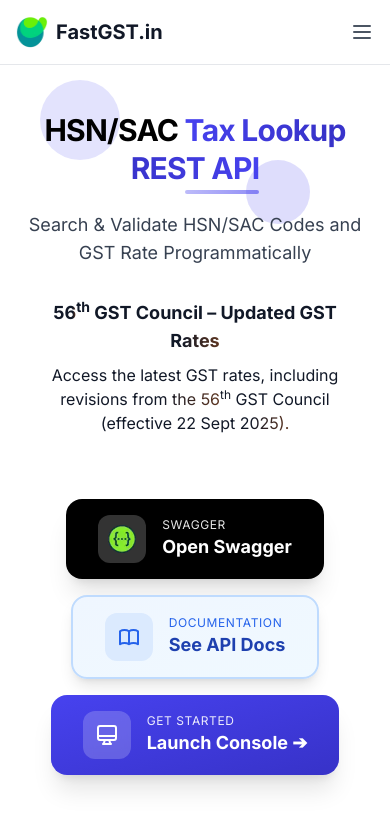
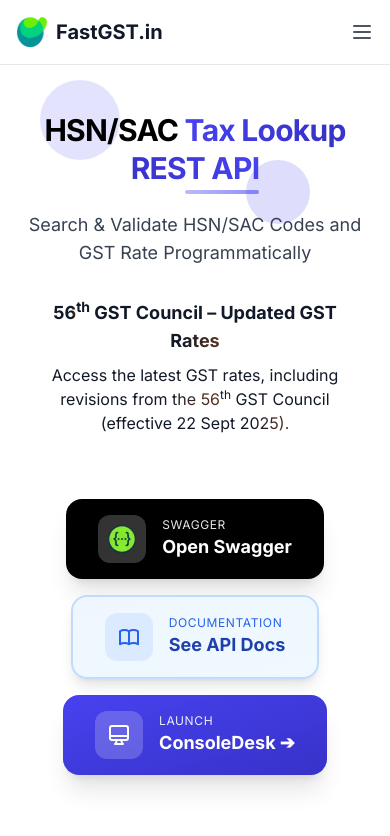
Before and after one commit to fastgst/www.fastgst.in, an Eleventy site: page src/index.njk in a window 390 px wide. Shown: the top 836 px of the page. Built offline with nearby package versions, Linux system fonts and the light colour scheme; Eleventy itself is replaced by a stand-in of ours; files that its build step writes are made by us from their sources; no server answers.

Commit message:
fix - Website updates to ConsoleDesk

```diff
--- a/src/404.html
+++ b/src/404.html
@@ -116,7 +116,7 @@
                 <div class="hidden md:flex items-center space-x-8">
                     <a href="index.html" class="text-gray-600 hover:text-primary-500 transition-colors">Home</a>
                     <a href="https://docs.taxlookupapi.fastgst.in/documentations/index.html" target="_blank" class="text-gray-600 hover:text-primary-500 transition-colors">Documentation</a>
-                    <a href="https://console.fastgst.in/login" target="_blank" class="text-gray-600 hover:text-primary-500 transition-colors">Console</a>
+                    <a href="https://console.fastgst.in/marketplace/tax-lookup-api" target="_blank" class="text-gray-600 hover:text-primary-500 transition-colors">ConsoleDesk</a>
                     <a href="contact.html" class="text-gray-600 hover:text-primary-500 transition-colors">Contact</a>
                 </div>
             </div>
@@ -204,8 +204,8 @@
                         <p class="text-gray-600 mb-4">
                             Access your API keys, monitor usage, and manage your account.
                         </p>
-                        <a href="https://console.fastgst.in/login" target="_blank" class="inline-block bg-primary-500 text-white px-6 py-2 rounded-lg font-semibold hover:bg-primary-600 transition-colors">
-                            Console
+                        <a href="https://console.fastgst.in/marketplace/tax-lookup-api" target="_blank" class="inline-block bg-primary-500 text-white px-6 py-2 rounded-lg font-semibold hover:bg-primary-600 transition-colors">
+                            ConsoleDesk
                         </a>
                     </div>
 
@@ -273,7 +273,7 @@
                         Powering GST-compliant invoicing for India with smart APIs and seamless integration.
                     </p>
                     <div class="flex space-x-4">
-                        <a href="https://console.fastgst.in/login" target="_blank" class="text-gray-400 hover:text-white transition-colors">Console</a>
+                        <a href="https://console.fastgst.in/marketplace/tax-lookup-api" target="_blank" class="text-gray-400 hover:text-white transition-colors">ConsoleDesk</a>
                         <a href="https://api.taxlookup.fastgst.in/swagger/index.html" target="_blank" class="text-gray-400 hover:text-white transition-colors">API & Swagger</a>
                         <a href="https://docs.taxlookupapi.fastgst.in/documentations/index.html" target="_blank" class="text-gray-400 hover:text-white transition-colors">API Documentation</a>
                     </div>
@@ -381,7 +381,7 @@
             } else if (href && href.includes('api.taxlookup.fastgst.in/swagger')) {
                 sendNotification('Swagger Visit', 'Someone opened Swagger');
             } else if (href && href.includes('console.fastgst.in')) {
-                sendNotification('Console Visit', 'Someone opened Console');
+                sendNotification('ConsoleDesk Visit', 'Someone opened ConsoleDesk');
             }
         });
 
--- a/src/_data/faq.json
+++ b/src/_data/faq.json
@@ -42,7 +42,7 @@
       "items": [
         {
           "question": "How to Integrate HSN & SAC Code Lookup into My Application?",
-          "answer": "<p class=\"text-gray-700\">\n    Integration is simple! Sign up at <a href=\"https://console.fastgst.in\" class=\"text-blue-600 hover:text-blue-800\" target=\"_blank\">FastGST Console</a>, get your API key, and use our REST API endpoints. Check our <a href=\"https://docs.taxlookupapi.fastgst.in\" class=\"text-blue-600 hover:text-blue-800\" target=\"_blank\">API documentation</a> for code examples in multiple programming languages.\n</p>"
+          "answer": "<p class=\"text-gray-700\">\n    Integration is simple! Sign up at <a href=\"https://console.fastgst.in/marketplace/tax-lookup-api\" class=\"text-blue-600 hover:text-blue-800\" target=\"_blank\">FastGST ConsoleDesk</a>, get your API key, and use our REST API endpoints. Check our <a href=\"https://docs.taxlookupapi.fastgst.in\" class=\"text-blue-600 hover:text-blue-800\" target=\"_blank\">API documentation</a> for code examples in multiple programming languages.\n</p>"
         },
         {
           "question": "What Programming Languages Support Your API?",
@@ -60,7 +60,7 @@
       "items": [
         {
           "question": "Any Free Plans?",
-          "answer": "<p class=\"text-gray-700\">\n    Yes, You can opt the limited free plan to test the API and ensure it matches your needs. If you need higher quotas you can always upgrade. To do that Signup in Console and create an account, then choose a plan, and finaly generate an API Key.\n</p>"
+          "answer": "<p class=\"text-gray-700\">\n    Yes, You can opt the limited free plan to test the API and ensure it matches your needs. If you need higher quotas you can always upgrade. To do that Signup in ConsoleDesk and create an account, then choose a plan, and finaly generate an API Key.\n</p>"
         },
         {
           "question": "Does Free Plans Expire?",
@@ -70,19 +70,19 @@
     },
     {
       "id": "console",
-      "title": "Console and API Keys",
+      "title": "ConsoleDesk and API Keys",
       "items": [
         {
-          "question": "What is Console?",
-          "answer": "<p class=\"text-gray-700\">\n    Console is a centralised administration portal for managing your plans, API keys, billings, usage and more. You must register in Console and activate 'Tax lookup API' inorder to start using the service.\n</p>"
+          "question": "What is ConsoleDesk?",
+          "answer": "<p class=\"text-gray-700\">\n    ConsoleDesk is a centralised administration portal for managing your plans, API keys, billings, usage and more. You must register in ConsoleDesk and activate 'Tax lookup API' inorder to start using the service.\n</p>"
         },
         {
-          "question": "What I need to do in Console?",
-          "answer": "<p class=\"text-gray-700\">\n    Signup/Login to Console, Activate 'Tax lookup API', Generate API Key, Use API Key to test API\n</p>"
+          "question": "What I need to do in ConsoleDesk?",
+          "answer": "<p class=\"text-gray-700\">\n    Signup/Login to ConsoleDesk, Activate 'Tax lookup API', Generate API Key, Use API Key to test API\n</p>"
         },
         {
-          "question": "Is Plan selection and Billing managed in Console?",
-          "answer": "<p class=\"text-gray-700\">\n    Yes, All your account and billing details are managed in Console.\n</p>"
+          "question": "Is Plan selection and Billing managed in ConsoleDesk?",
+          "answer": "<p class=\"text-gray-700\">\n    Yes, All your account and billing details are managed in ConsoleDesk.\n</p>"
         },
         {
           "question": "Can I upgrade or downgrade plans in between?",
@@ -96,7 +96,7 @@
       "items": [
         {
           "question": "Can I get a GST Invoice for purchases?",
-          "answer": "<p class=\"text-gray-700\">\n    FastGST currently operates without GST registration under Section 22 of the CGST Act. You can download standard non-GST invoices from Console for any payments you made\n</p>"
+          "answer": "<p class=\"text-gray-700\">\n    FastGST currently operates without GST registration under Section 22 of the CGST Act. You can download standard non-GST invoices from ConsoleDesk for any payments you made\n</p>"
         }
       ]
     },
--- a/src/_includes/footer.njk
+++ b/src/_includes/footer.njk
@@ -15,7 +15,7 @@
             <div>
                 <h3 class="text-lg font-semibold mb-4">Tax Lookup API</h3>
                 <ul class="space-y-2">
-                    <li><a href="https://console.fastgst.in/login" target="_blank" class="text-gray-400 hover:text-white transition-colors">Console</a></li>
+                    <li><a href="https://console.fastgst.in/marketplace/tax-lookup-api" target="_blank" class="text-gray-400 hover:text-white transition-colors">ConsoleDesk</a></li>
                     <li><a href="https://api.taxlookup.fastgst.in/swagger/index.html" target="_blank" class="text-gray-400 hover:text-white transition-colors">Swagger</a></li>
                     <li><a href="https://docs.taxlookupapi.fastgst.in/documentations/index.html" target="_blank" class="text-gray-400 hover:text-white transition-colors">API Documentation</a></li>
                 </ul>
--- a/src/_includes/header.njk
+++ b/src/_includes/header.njk
@@ -49,11 +49,11 @@
                     </div>
                 </div>
             </div>
-            <!-- Launch Console Button & Mobile menu button -->
+            <!-- Launch ConsoleDesk Button & Mobile menu button -->
             <div class="flex items-center gap-3">
-                <!-- Launch Console Button - Desktop -->
-                <a href="https://console.fastgst.in/login" target="_blank" class="hidden md:inline-flex items-center gap-2 px-4 py-2 text-white rounded-lg font-semibold text-sm transition-all shadow-sm hover:shadow-md" style="background: linear-gradient(to bottom right, rgb(71, 66, 239), rgb(55, 50, 200));" onmouseover="this.style.background='linear-gradient(to bottom right, rgb(67, 56, 202), rgb(49, 46, 129))';" onmouseout="this.style.background='linear-gradient(to bottom right, rgb(71, 66, 239), rgb(55, 50, 200))';" onclick="if(typeof sendNotification !== 'undefined') sendNotification('Console Visit', 'Someone opened Console from navbar');">
-                    Launch Console
+                <!-- Launch ConsoleDesk Button - Desktop -->
+                <a href="https://console.fastgst.in/marketplace/tax-lookup-api" target="_blank" class="hidden md:inline-flex items-center gap-2 px-4 py-2 text-white rounded-lg font-semibold text-sm transition-all shadow-sm hover:shadow-md" style="background: linear-gradient(to bottom right, rgb(71, 66, 239), rgb(55, 50, 200));" onmouseover="this.style.background='linear-gradient(to bottom right, rgb(67, 56, 202), rgb(49, 46, 129))';" onmouseout="this.style.background='linear-gradient(to bottom right, rgb(71, 66, 239), rgb(55, 50, 200))';" onclick="if(typeof sendNotification !== 'undefined') sendNotification('ConsoleDesk Visit', 'Someone opened ConsoleDesk from navbar');">
+                    Launch ConsoleDesk
                     <svg class="w-4 h-4" fill="none" stroke="currentColor" viewBox="0 0 24 24">
                         <path stroke-linecap="round" stroke-linejoin="round" stroke-width="2" d="M14 5l7 7m0 0l-7 7m7-7H3"></path>
                     </svg>
@@ -79,10 +79,10 @@
             <a href="/faqs/" class="block px-3 py-2 text-gray-600 hover:text-gray-900 hover:bg-gray-50 rounded-md transition-colors">FAQs</a>
             <a href="/about/" class="block px-3 py-2 text-gray-600 hover:text-gray-900 hover:bg-gray-50 rounded-md transition-colors">About</a>
             <a href="/contact/" class="block px-3 py-2 text-gray-600 hover:text-gray-900 hover:bg-gray-50 rounded-md transition-colors">Contact</a>
-            <!-- Launch Console Button - Mobile -->
-            <a href="https://console.fastgst.in/login" target="_blank" class="block px-3 py-2 text-white rounded-md font-semibold text-center transition-all mt-2" style="background: linear-gradient(to bottom right, rgb(71, 66, 239), rgb(55, 50, 200));" onmouseover="this.style.background='linear-gradient(to bottom right, rgb(67, 56, 202), rgb(49, 46, 129))';" onmouseout="this.style.background='linear-gradient(to bottom right, rgb(71, 66, 239), rgb(55, 50, 200))';" onclick="if(typeof sendNotification !== 'undefined') sendNotification('Console Visit', 'Someone opened Console from mobile menu');">
+            <!-- Launch ConsoleDesk Button - Mobile -->
+            <a href="https://console.fastgst.in/marketplace/tax-lookup-api" target="_blank" class="block px-3 py-2 text-white rounded-md font-semibold text-center transition-all mt-2" style="background: linear-gradient(to bottom right, rgb(71, 66, 239), rgb(55, 50, 200));" onmouseover="this.style.background='linear-gradient(to bottom right, rgb(67, 56, 202), rgb(49, 46, 129))';" onmouseout="this.style.background='linear-gradient(to bottom right, rgb(71, 66, 239), rgb(55, 50, 200))';" onclick="if(typeof sendNotification !== 'undefined') sendNotification('ConsoleDesk Visit', 'Someone opened ConsoleDesk from mobile menu');">
                 <span class="flex items-center justify-center gap-2">
-                    Launch Console
+                    Launch ConsoleDesk
                     <svg class="w-4 h-4" fill="none" stroke="currentColor" viewBox="0 0 24 24">
                         <path stroke-linecap="round" stroke-linejoin="round" stroke-width="2" d="M14 5l7 7m0 0l-7 7m7-7H3"></path>
                     </svg>
--- a/src/_includes/scripts.njk
+++ b/src/_includes/scripts.njk
@@ -168,26 +168,26 @@
                 'step_name': 'Swagger Viewed'
             });
         }
-        // Track API Console Launch (Product Trial - Critical!)
+        // Track API ConsoleDesk Launch (Product Trial - Critical!)
         else if (href && href.includes('console.fastgst.in')) {
             safeGtag('event', 'begin_checkout', {
                 'event_category': 'Product_Trial',
-                'event_label': 'Console_Launched'
+                'event_label': 'ConsoleDesk_Launched'
             });
             // Also track as lead generation
             safeGtag('event', 'generate_lead', {
                 'event_category': 'API_Signup',
-                'event_label': 'Console_Access_Requested',
+                'event_label': 'ConsoleDesk_Access_Requested',
                 'value': 1,
                 'currency': 'INR'
             });
 
-            // Track Funnel Step 5: Conversion - Console Launched
+            // Track Funnel Step 5: Conversion - ConsoleDesk Launched
             safeGtag('event', 'funnel_step', {
                 'event_category': 'Conversion_Funnel',
-                'event_label': 'Step_5_Console_Launched',
+                'event_label': 'Step_5_ConsoleDesk_Launched',
                 'step_number': 5,
-                'step_name': 'Console Launched - CONVERSION'
+                'step_name': 'ConsoleDesk Launched - CONVERSION'
             });
         }
     });
@@ -237,7 +237,7 @@
 <script>
     // Homepage CTA Tracking with Location Context
     document.addEventListener('DOMContentLoaded', function() {
-        // Track Console Launch Button (Hero Section)
+        // Track ConsoleDesk Launch Button (Hero Section)
         var consoleButtons = document.querySelectorAll('a[href*="console.fastgst.in"]');
         consoleButtons.forEach(function(btn) {
             btn.addEventListener('click', function() {
@@ -250,7 +250,7 @@
 
                 safeGtag('event', 'cta_click', {
                     'event_category': 'Homepage_CTA',
-                    'event_label': 'Launch_Console_Button',
+                    'event_label': 'Launch_ConsoleDesk_Button',
                     'cta_location': location
                 });
             });
--- a/src/index.njk
+++ b/src/index.njk
@@ -33,7 +33,7 @@
       },
       "sameAs": [
           "/",
-          "https://console.fastgst.in",
+          "https://console.fastgst.in/marketplace/tax-lookup-api",
           "https://docs.taxlookupapi.fastgst.in"
       ]
   }
@@ -143,7 +143,7 @@
           "availableLanguage": "English"
       },
       "sameAs": [
-          "https://console.fastgst.in",
+          "https://console.fastgst.in/marketplace/tax-lookup-api",
           "https://docs.taxlookupapi.fastgst.in"
       ]
   }
@@ -395,8 +395,8 @@
                                 <div class="absolute right-4 top-1/2 transform -translate-y-1/2 w-3 h-3 bg-blue-400 rounded-full opacity-0 group-hover:opacity-100 transition-all duration-300 group-hover:animate-pulse"></div>
                             </a>
 
-                            <!-- Launch Console Button -->
-                            <a href="https://console.fastgst.in/login" target="_blank" onclick="gtag('event', 'click', {'event_category': 'Hero Button', 'event_label': 'Launch Console'}); sendNotification('Console Visit', 'Someone opened Console');" class="group relative overflow-hidden text-white px-8 sm:px-10 py-4 sm:py-5 rounded-2xl font-bold transition-all duration-500 text-lg sm:text-xl shadow-xl hover:shadow-2xl hover:scale-105 transform flex items-center gap-4 border-0" style="background: linear-gradient(to bottom right, rgb(71, 66, 239), rgb(55, 50, 200));">
+                            <!-- Launch ConsoleDesk Button -->
+                            <a href="https://console.fastgst.in/marketplace/tax-lookup-api" target="_blank" onclick="gtag('event', 'click', {'event_category': 'Hero Button', 'event_label': 'Launch ConsoleDesk'}); sendNotification('ConsoleDesk Visit', 'Someone opened ConsoleDesk');" class="group relative overflow-hidden text-white px-8 sm:px-10 py-4 sm:py-5 rounded-2xl font-bold transition-all duration-500 text-lg sm:text-xl shadow-xl hover:shadow-2xl hover:scale-105 transform flex items-center gap-4 border-0" style="background: linear-gradient(to bottom right, rgb(71, 66, 239), rgb(55, 50, 200));">
                                 <div class="absolute inset-0 bg-white/10 opacity-0 group-hover:opacity-100 transition-opacity duration-500"></div>
                                 <div class="relative z-10 flex items-center justify-center w-12 h-12 bg-white/20 backdrop-blur-sm rounded-xl group-hover:bg-white/30 transition-all duration-300">
                                     <svg class="w-6 h-6 text-white group-hover:scale-110 transition-transform duration-300" fill="none" stroke="currentColor" stroke-width="2" viewBox="0 0 24 24">
@@ -404,8 +404,8 @@
                                     </svg>
                                 </div>
                                 <div class="text-left">
-                                    <div class="text-xs text-white/90 font-medium uppercase tracking-wider">Get Started</div>
-                                    <div class="font-bold">Launch Console ➔</div>
+                                    <div class="text-xs text-white/90 font-medium uppercase tracking-wider">Launch</div>
+                                    <div class="font-bold">ConsoleDesk ➔</div>
                                 </div>
                                 <div class="absolute right-4 top-1/2 transform -translate-y-1/2 w-3 h-3 bg-white rounded-full opacity-0 group-hover:opacity-100 transition-all duration-300 group-hover:animate-pulse"></div>
                             </a>
--- a/src/pages/contact.njk
+++ b/src/pages/contact.njk
@@ -95,7 +95,7 @@
                     <h3 class="text-xl font-semibold text-gray-900 mb-4">Website & Resources</h3>
                     <ul class="list-disc pl-6 mb-6 text-gray-700 space-y-2">
                         <li><strong>Main Website:</strong> <a href="/" class="text-primary-500 hover:text-primary-600">fastgst.in</a></li>
-                        <li><strong>API Console:</strong> <a href="https://console.fastgst.in/login" target="_blank" class="text-primary-500 hover:text-primary-600">console.fastgst.in</a></li>
+                        <li><strong>API ConsoleDesk:</strong> <a href="https://console.fastgst.in/marketplace/tax-lookup-api" target="_blank" class="text-primary-500 hover:text-primary-600">console.fastgst.in</a></li>
                         <li><strong>Documentation:</strong> <a href="https://docs.taxlookupapi.fastgst.in/documentations/index.html" target="_blank" class="text-primary-500 hover:text-primary-600">docs.taxlookupapi.fastgst.in</a></li>
                     </ul>
 
@@ -108,7 +108,7 @@
                         For business-related communications, please reach out via email.
                     </p>
                     <p class="text-sm text-gray-600 mb-10">
-                        Tax Lookup API related enquiries should be reported through the <a href="https://console.fastgst.in/login" target="_blank" class="text-primary-500 hover:text-primary-600">FastGST Console</a> under your activation.
+                        Tax Lookup API related enquiries should be reported through the <a href="https://console.fastgst.in/marketplace/tax-lookup-api" target="_blank" class="text-primary-500 hover:text-primary-600">FastGST ConsoleDesk</a> under your activation.
                     </p>
 
                     <h2 class="text-2xl font-bold text-gray-900 mb-6">What We Can Help With</h2>
--- a/src/pages/hsn-sac-finder.njk
+++ b/src/pages/hsn-sac-finder.njk
@@ -70,13 +70,13 @@
 
                 <!-- Subtitle -->
                 <div class="mb-8 flex justify-center">
-                    <a href="https://console.fastgst.in/login" target="_blank" style="background-color: #f7fee7 !important; opacity: 1 !important;" class="relative z-20 inline-flex items-center gap-2 sm:gap-3 px-3 py-1.5 sm:px-6 sm:py-2.5 rounded-lg sm:rounded-full shadow-md hover:shadow-lg hover:-translate-y-0.5 transition-all duration-300 group cursor-pointer text-decoration-none overflow-hidden animate-border">
+                    <a href="https://console.fastgst.in/marketplace/tax-lookup-api" target="_blank" style="background-color: #f7fee7 !important; opacity: 1 !important;" class="relative z-20 inline-flex items-center gap-2 sm:gap-3 px-3 py-1.5 sm:px-6 sm:py-2.5 rounded-lg sm:rounded-full shadow-md hover:shadow-lg hover:-translate-y-0.5 transition-all duration-300 group cursor-pointer text-decoration-none overflow-hidden animate-border">
 
                         <!-- Text Content -->
                         <p class="text-[10px] sm:text-sm font-medium text-lime-800 tracking-wide text-left leading-tight sm:leading-normal w-full">
                             <span class="block text-center font-bold mb-1">🔥 This tool is powered by <span class="inline-flex items-center px-1.5 py-0.5 sm:px-2.5 sm:py-0.5 rounded-md bg-lime-100 border border-lime-200 text-lime-900 font-bold text-[10px] sm:text-xs shadow-sm mx-0.5 sm:mx-1 align-middle">FastGST Tax Lookup API</span></span>
                             <span class="block text-center">
-                                To integrate this data into your product/software, Get an <strong>API-KEY</strong> from FastGST Console
+                                To integrate this data into your product/software, Get an <strong>API-KEY</strong> from FastGST ConsoleDesk
                             </span>
                         </p>
 
```
Also changed, not shown: src/pages/pricing.njk (+6 -6 lines).
